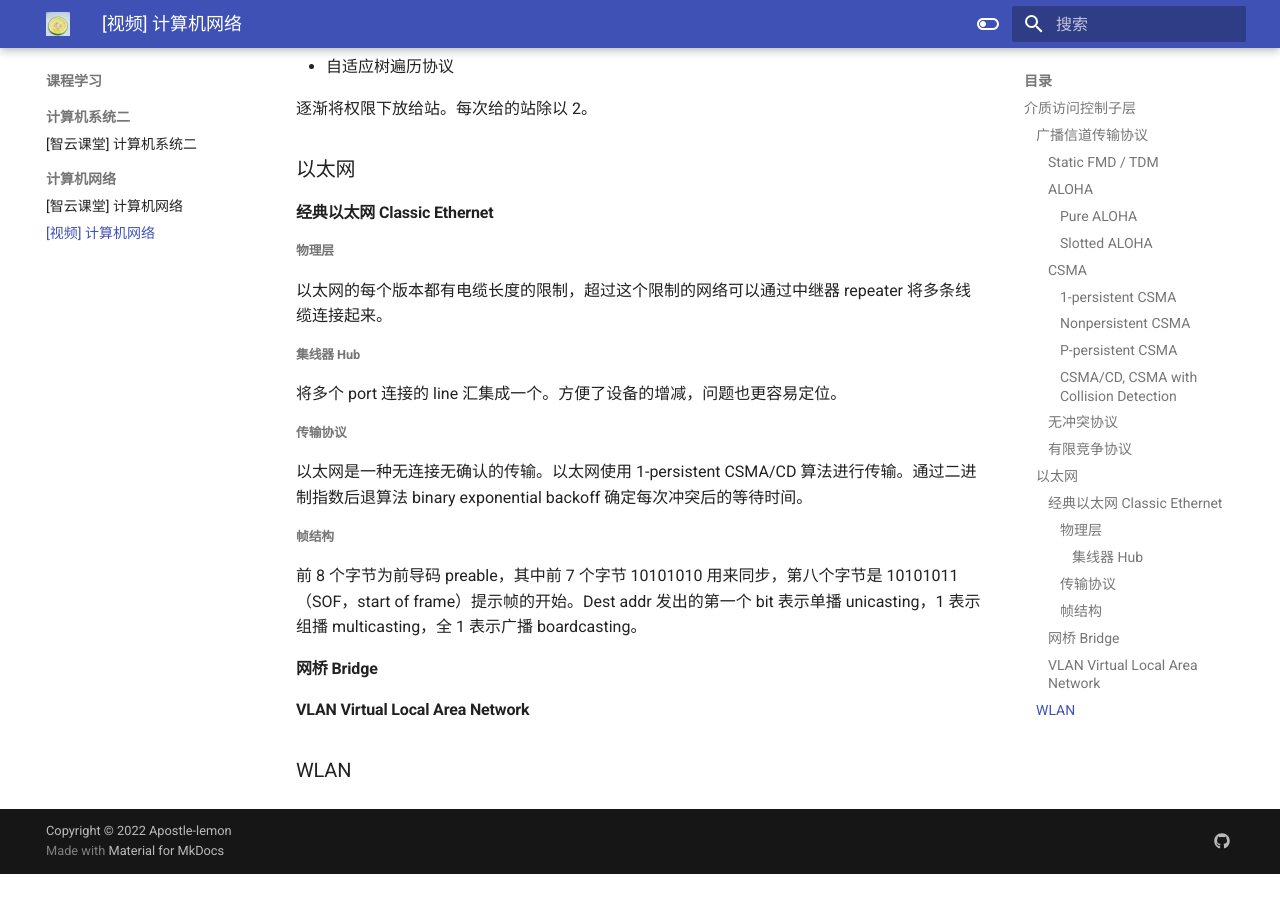
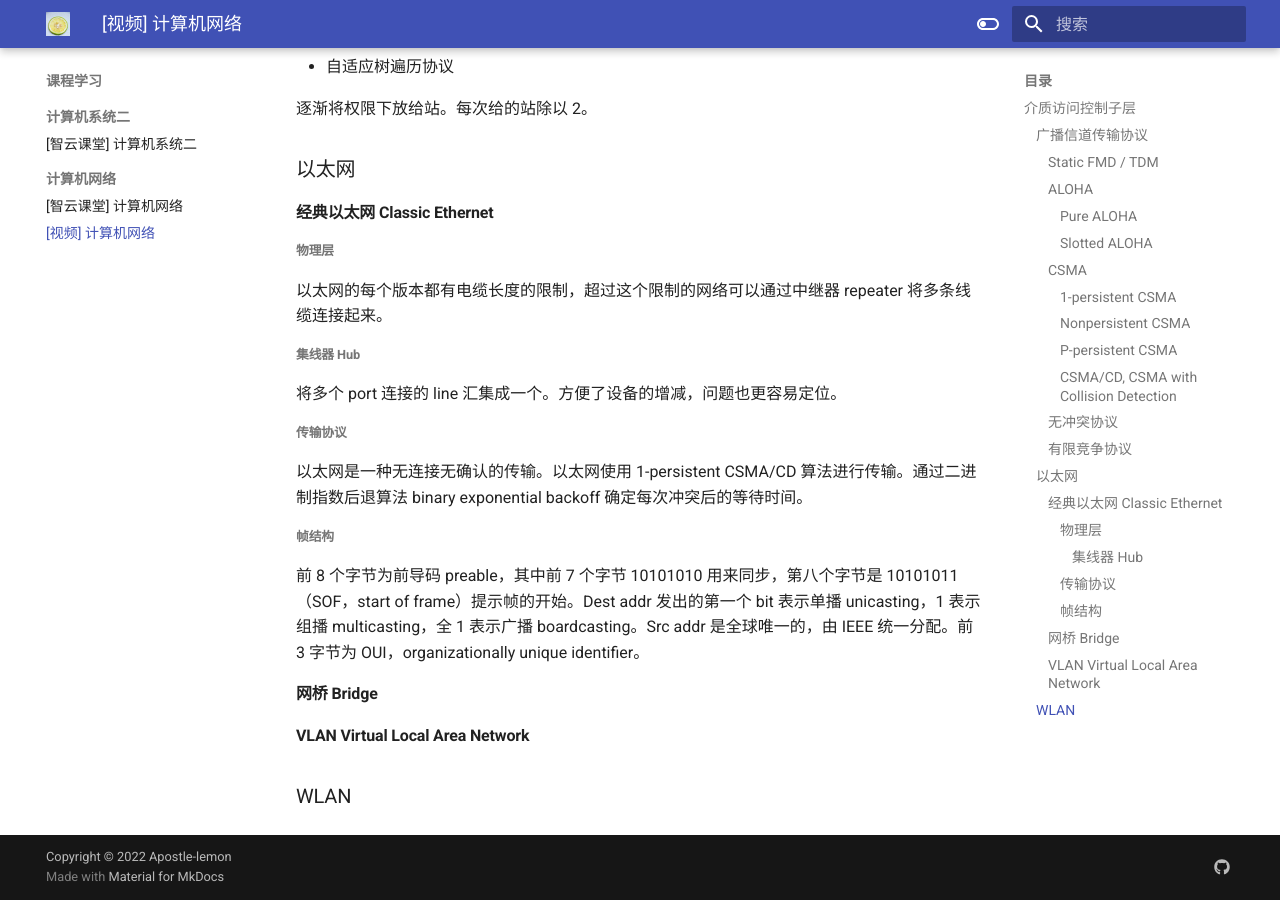
Before and after one commit to Apostle-lemon/Apostle-lemon.github.io, an MkDocs documentation site: the page built from docs/课程学习/计算机网络/【视频】计算机网络.md, in a window 1280 px wide and 900 px high, scrolled down 1724 px. Built offline with MkDocs 1.6.1 and Material for MkDocs 9.7.7, drawn with Linux system fonts in a browser that asks for light colours; before the commit the page ends 2598 px from its top, so only the background shows below that.

Commit message:
vault backup: 2022-10-28 10:26:41
Affected files:
docs/课程学习/计算机网络/【视频】计算机网络.md

```diff
--- a/docs/课程学习/计算机网络/【视频】计算机网络.md
+++ b/docs/课程学习/计算机网络/【视频】计算机网络.md
@@ -88,8 +88,7 @@
 
 ##### 帧结构
 
-前 8 个字节为前导码 preable，其中前 7 个字节 10101010 用来同步，第八个字节是 10101011（SOF，start of frame）提示帧的开始。Dest addr 发出的第一个 bit 表示单播 unicasting，1 表示组播 multicasting，全 1 表示广播 boardcasting。
-
+前 8 个字节为前导码 preable，其中前 7 个字节 10101010 用来同步，第八个字节是 10101011（SOF，start of frame）提示帧的开始。Dest addr 发出的第一个 bit 表示单播 unicasting，1 表示组播 multicasting，全 1 表示广播 boardcasting。Src addr 是全球唯一的，由 IEEE 统一分配。前 3 字节为 OUI，organizationally unique identifier。
 
 #### 网桥 Bridge
 
```
